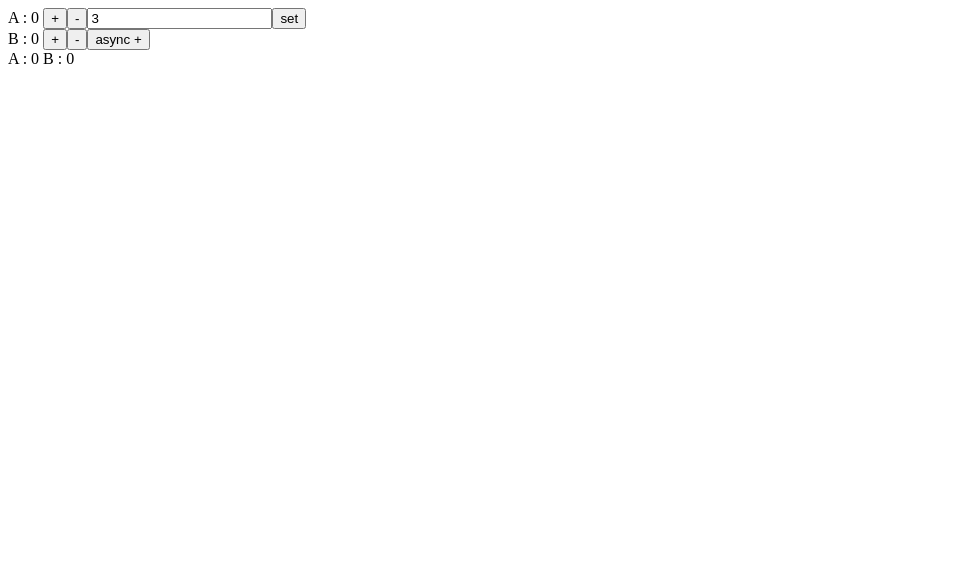
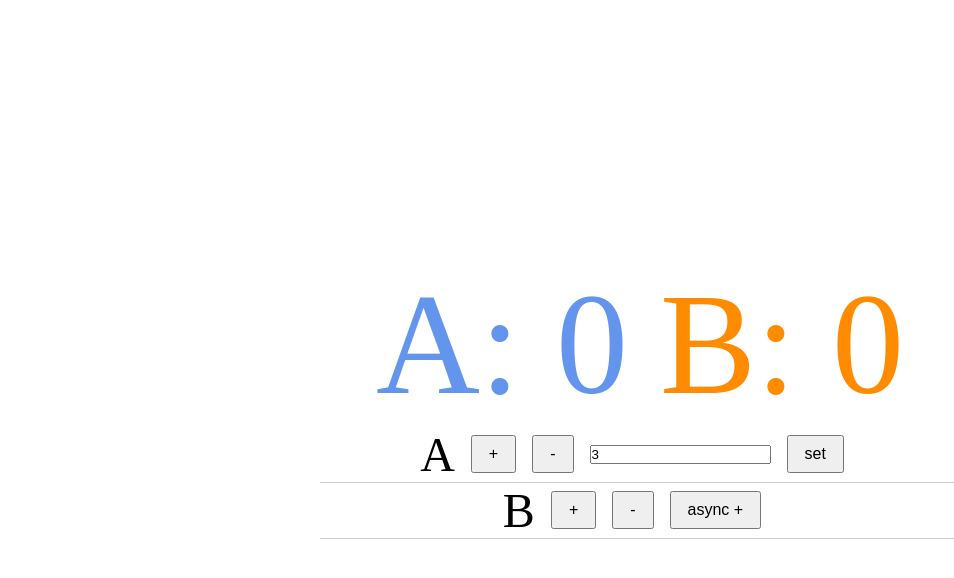
Before and after one commit to tomatoaiu/vue-vuex-counter, a Vue app: page / in a window 1280 px wide. Shown: the whole page, without its empty margins (0-954 px from the left). Built offline with nearby package versions, Linux system fonts and the light colour scheme.

Commit message:
feat: change style, set methods

```diff
--- a/index.html
+++ b/index.html
@@ -6,6 +6,12 @@
   <meta name="viewport" content="width=device-width, initial-scale=1.0">
   <meta http-equiv="X-UA-Compatible" content="ie=edge">
   <title>Document</title>
+  <style>
+    * {
+      padding: 0;
+      margin: 0;
+    }
+  </style>
 </head>
 
 <body>
--- a/src/components/counter/a-counter.vue
+++ b/src/components/counter/a-counter.vue
@@ -1,11 +1,11 @@
 <template>
-  <div>
-    A : {{count}}
+  <section>
+    <p>A</p>
     <button @click="increment()">+</button>
     <button @click="decrement()">-</button>
     <input type="number" v-model.number="inputCount" >
-    <button @click="setCount({count: inputCount})">set</button>
-  </div>
+    <button @click="set({count:  parseInt(inputCount)})">set</button>
+  </section>
 </template>
 
 <script>
@@ -23,7 +23,30 @@ export default {
     ...mapGetters(["count"])
   },
   methods: {
-    ...mapActions(["increment", "decrement", "setCount"])
+    ...mapActions(["increment", "decrement", "set"])
   }
 }
 </script>
+
+<style scoped>
+section {
+  width: 50%;
+  border-bottom: 1px solid #ccc;
+  display: flex;
+  justify-content: center;
+  align-items: center;
+}
+
+section * {
+  margin-right: 1rem;
+}
+
+p {
+  font-size: 3rem;
+}
+
+button {
+  padding: 0.5rem 1rem;
+  font-size: 1rem;
+}
+</style>
--- a/src/components/counter/b-counter.vue
+++ b/src/components/counter/b-counter.vue
@@ -1,10 +1,10 @@
 <template>
-  <div>
-    B : {{count}}
+  <section>
+    <p>B</p>
     <button @click="increment()">+</button>
     <button @click="decrement()">-</button>
     <button @click="asyncIncrement()">async +</button>
-  </div>
+  </section>
 </template>
 
 <script>
@@ -21,3 +21,26 @@ export default {
   }
 }
 </script>
+
+<style scoped>
+section {
+  width: 50%;
+  border-bottom: 1px solid #ccc;
+  display: flex;
+  justify-content: center;
+  align-items: center;
+}
+
+section * {
+  margin-right: 1rem;
+}
+
+p {
+  font-size: 3rem;
+}
+
+button {
+  padding: 0.5rem 1rem;
+  font-size: 1rem;
+}
+</style>
--- a/src/components/counter/counter.vue
+++ b/src/components/counter/counter.vue
@@ -1,9 +1,9 @@
 <template>
-  <div>
+  <main>
+    <viewCounter></viewCounter>
     <counterA></counterA>
     <counterB></counterB>
-    <viewCounter></viewCounter>
-  </div>
+  </main>
 </template>
 
 <script>
@@ -22,5 +22,13 @@ export default {
 </script>
 
 <style scoped>
-
+main {
+  width: 100vw;
+  height: 100vh;
+  text-align: center;
+  justify-content: center;
+  align-items: center;
+  display: flex;
+  flex-flow: column nowrap;
+}
 </style>
--- a/src/components/counter/view-counter.vue
+++ b/src/components/counter/view-counter.vue
@@ -1,8 +1,8 @@
 <template>
-  <div>
-    A : {{countA}}
-    B : {{countB}}
-  </div>
+  <section>
+    <p class="count-a">A: {{countA}}</p>
+    <p class="count-b">B: {{countB}}</p>
+  </section>
 </template>
 
 <script>
@@ -16,5 +16,24 @@ export default {
       countB: "b/count"
     })
   }
-};
+}
 </script>
+
+<style scoped>
+section {
+  display: flex;
+}
+
+.count-a, .count-b {
+  font-size: 9rem;
+}
+
+.count-a {
+  margin-right: 2rem;
+  color: cornflowerblue;
+}
+
+.count-b {
+  color: darkorange;
+}
+</style>
--- a/src/store/modules/a-counter.js
+++ b/src/store/modules/a-counter.js
@@ -14,9 +14,8 @@ const actions = {
   decrement ({ commit }) {
     commit("DECREMENT")
   },
-  async asyncIncrement ({ commit }) {
-    await new Promise(resolve => setTimeout(resolve, 2000))
-    commit("INCREMENT")
+  set ({ commit }, { count }) {
+    commit("SET", { count })
   }
 }
 
@@ -26,6 +25,9 @@ const mutations = {
   },
   DECREMENT(state) {
     state.count--
+  },
+  SET(state, { count }) {
+    state.count = count
   }
 }
 
```
